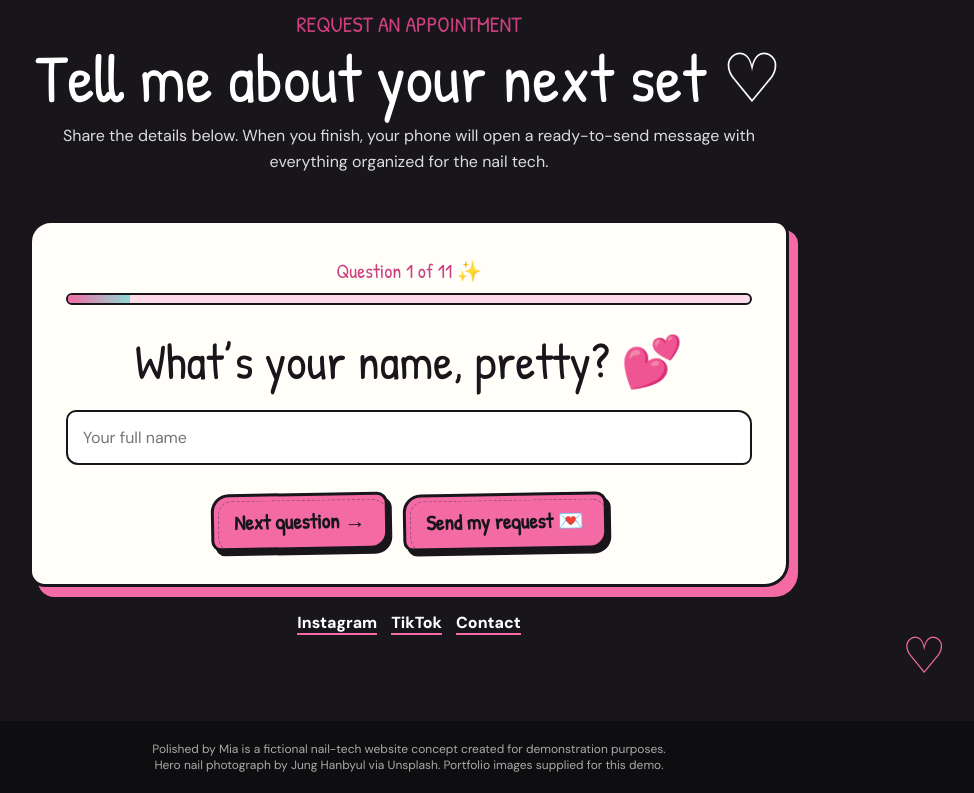
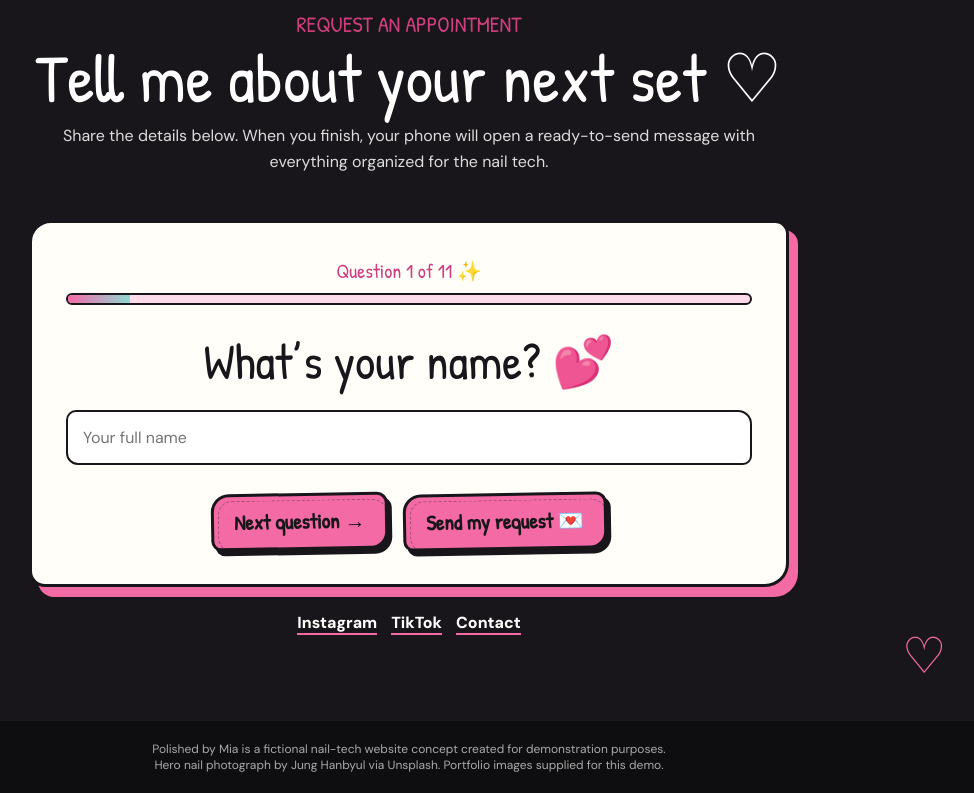
Before and after one commit to OneofMike/Nails, a plain HTML site: page index.html in a window 1280 px wide. Shown: the part 7568-8361 px from the top of the page, without its empty margins (231-1205 px from the left). Drawn offline with Linux system fonts and the light colour scheme.

Commit message:
Update legend text in index.html

```diff
--- a/index.html
+++ b/index.html
@@ -157,7 +157,7 @@
         <div class="progress-track"><div id="progress-fill" class="progress-fill"></div></div>
 
         <fieldset class="wizard-step">
-          <legend>What’s your name, pretty? 💕</legend>
+          <legend>What’s your name? 💕</legend>
           <div class="field"><input id="client-name" name="name" type="text" autocomplete="name" placeholder="Your full name" required></div>
         </fieldset>
 
```
